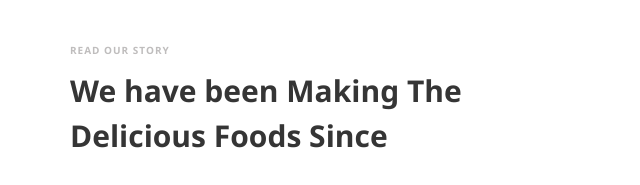
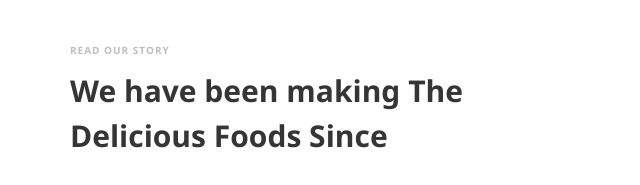
Before and after one commit to Tech-Breed/food-delivery-template, a plain HTML site: page index.html in a window 1280 px wide. Shown: the part 730-915 px from the top of the page, 0-640 px from the left. Drawn offline with nearby package versions, Linux system fonts and the light colour scheme.

Commit message:
new word

```diff
--- a/index.html
+++ b/index.html
@@ -137,7 +137,7 @@ motes delicay
                               <div class="section-title wow fadeInUp" data-wow-delay="0.2s">
                                    <br>
                                    <h4>Read our story</h4>
-                                   <h2 class="typewrite"data-period="2000" data-type='[ "We have been Making The Delicious Foods Since way back....." ]' > </h2>
+                                   <h2 class="typewrite"data-period="2000" data-type='[ "We have been making The Delicious Foods Since way back....." ]' > </h2>
                               </div>
 
                               <div class="wow fadeInUp" data-wow-delay="0.4s">
```
